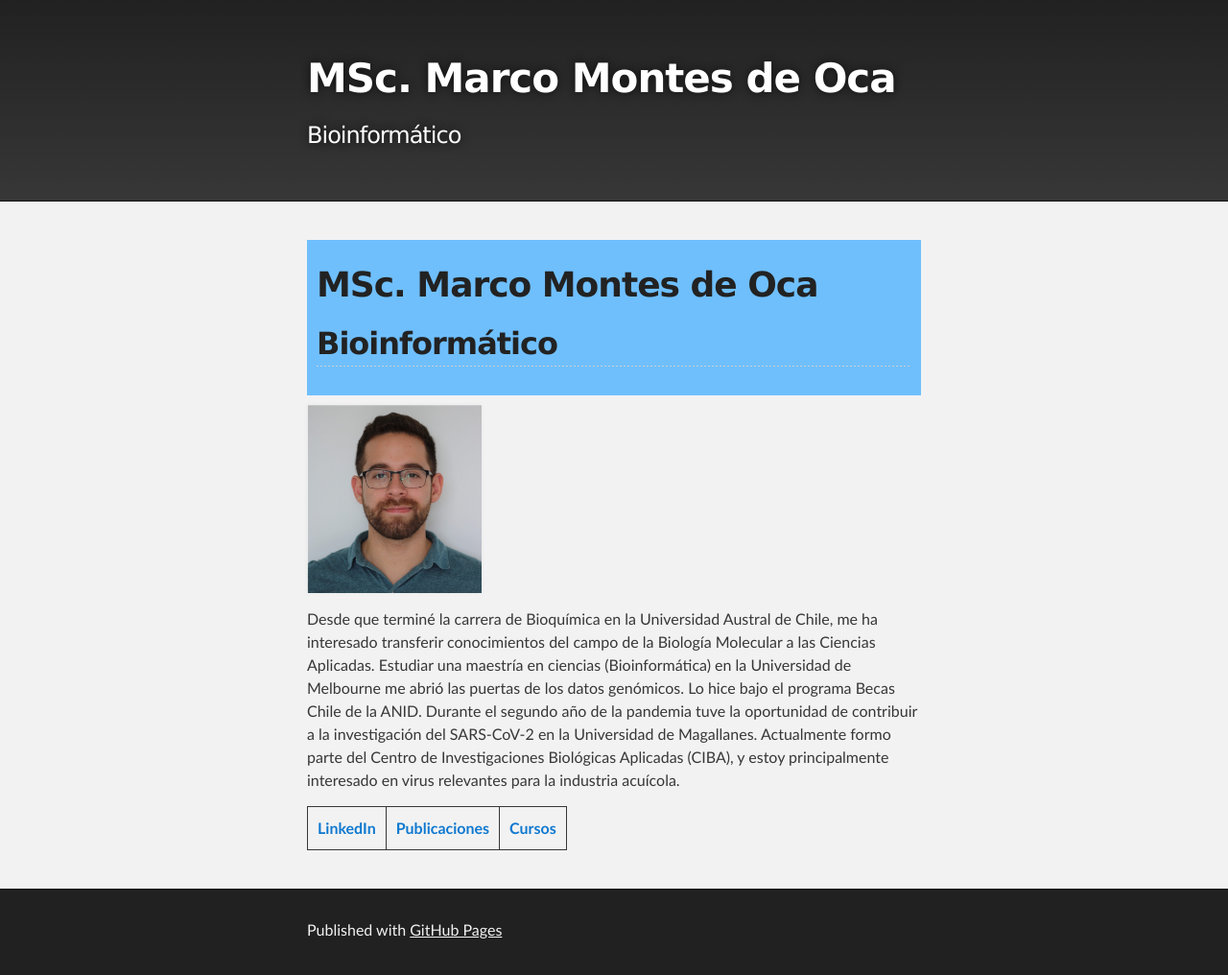
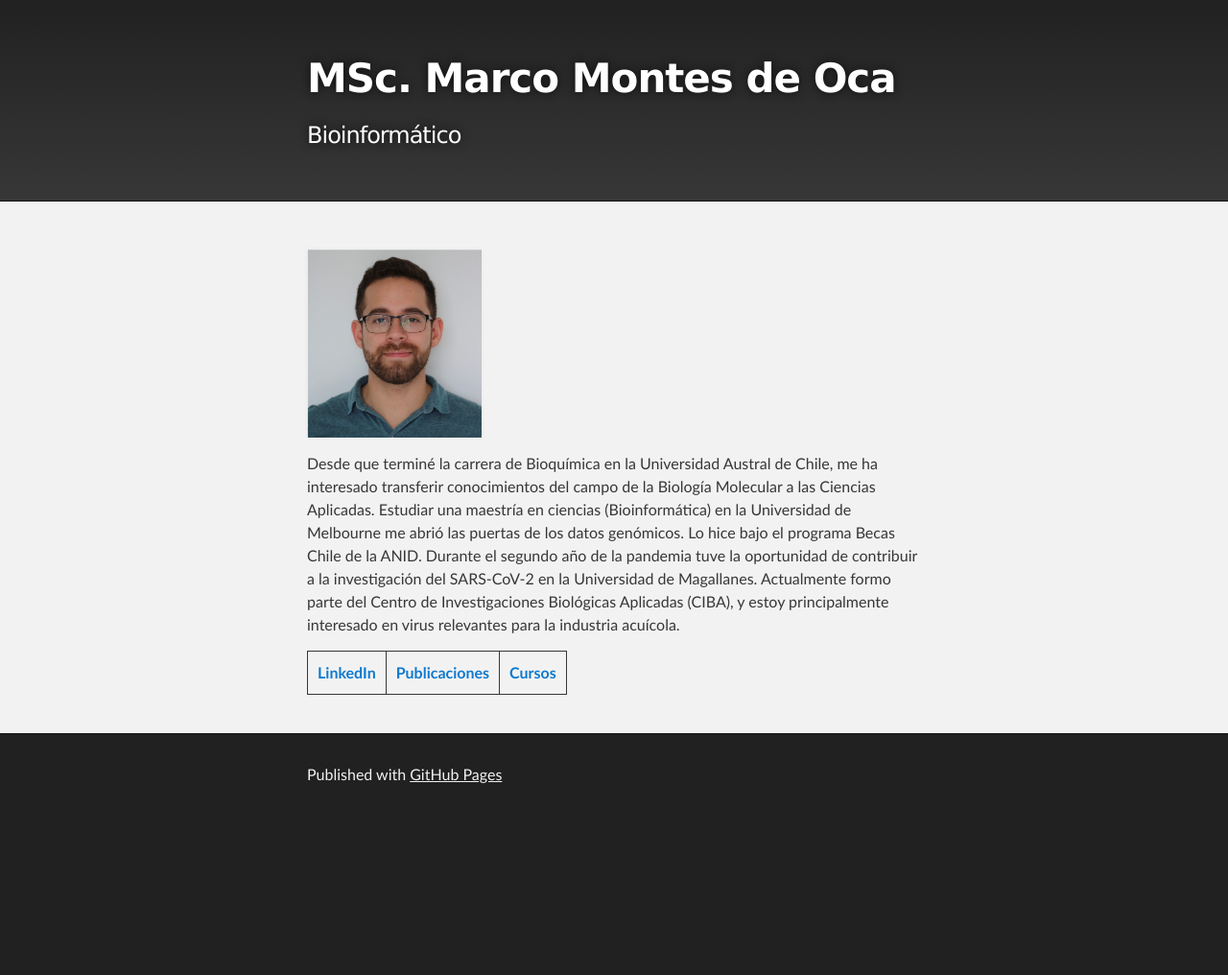
Before and after one commit to marco-montesdeoca/marco-montesdeoca.github.io, a Jekyll site: the page built from index.md, in a window 1280 px wide. Shown: the whole page at 96% size. Built offline with Jekyll 4.4.1, drawn with Linux system fonts in a browser that asks for light colours; after the commit the page ends 900 px from its top, so only the background shows below that.

Commit message:
Update index.md

```diff
--- a/index.md
+++ b/index.md
@@ -1,20 +1,6 @@
 ---
 layout: default
 ---
-
-<div class="title">
-    <h1>MSc. Marco Montes de Oca</h1>
-    <h2>Bioinformático</h2>
-</div>
-
-<style>
-    .title {
-        background-color: #6FBFFD; /* Cambia el color de fondo aquí */
-        color: #FFFFFF; /* Cambia el color del texto aquí */
-        padding: 10px; /* Ajusta el espacio interno del título si es necesario */
-    }
-</style>
-
 <img src="https://github.com/marco-montesdeoca/marco-montesdeoca.github.io/raw/main/Foto_Marco_Montes_de_Oca.png" width="182" height="196">
 
 Desde que terminé la carrera de Bioquímica en la Universidad Austral de Chile, me ha interesado transferir conocimientos del campo de la Biología Molecular a las Ciencias Aplicadas. Estudiar una maestría en ciencias (Bioinformática) en la Universidad de Melbourne me abrió las puertas de los datos genómicos. Lo hice bajo el programa Becas Chile de la ANID.
```
